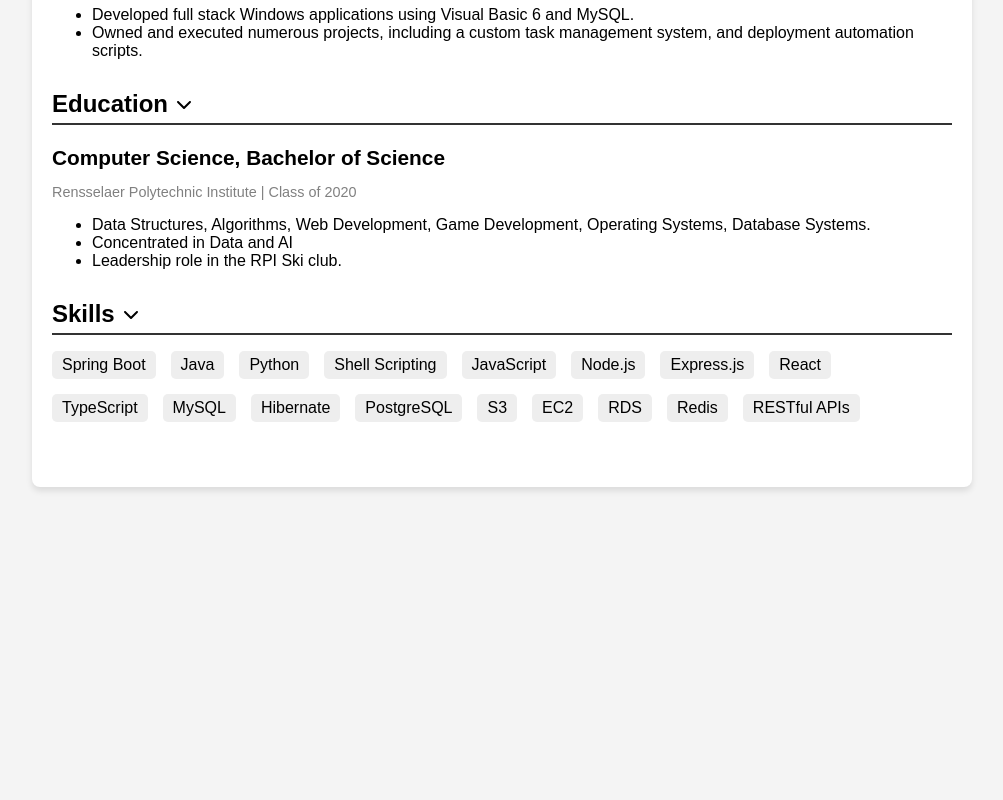
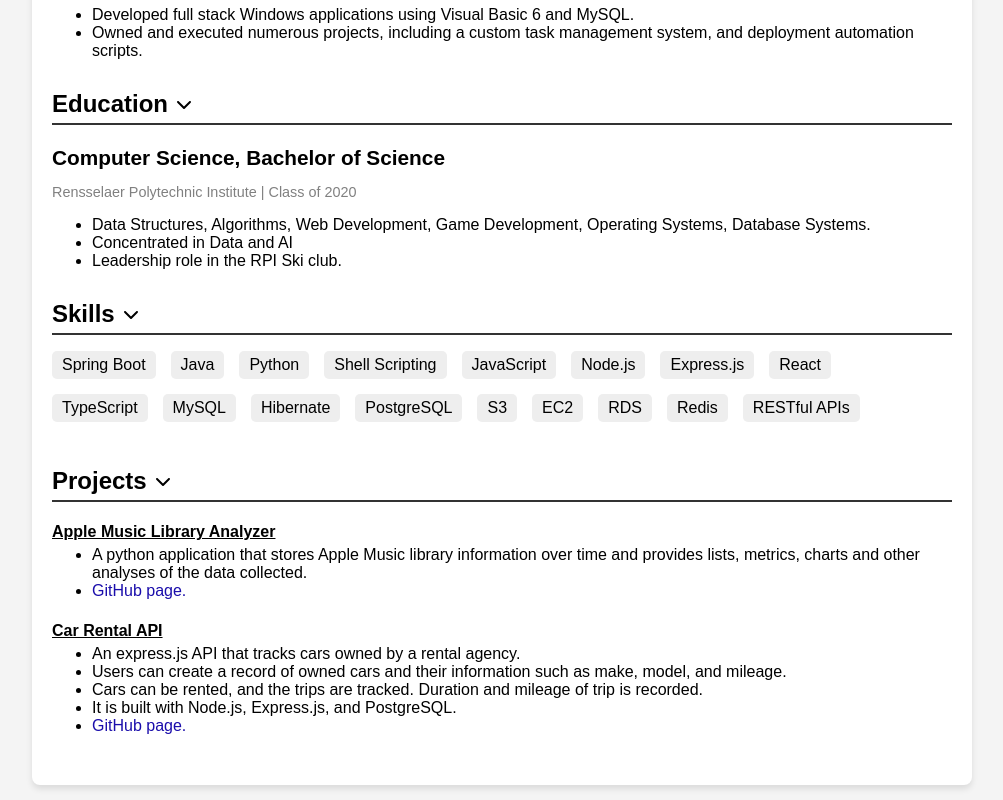
Before and after one commit to wennbergsmithe/my-resume, a React (Create React App) app: page / in a window 1280 px wide. Shown: the part 1024-1824 px from the top of the page, without its empty margins (138-1141 px from the left). Before the commit the page ends 1526 px from the top, so only its background shows below. Built offline with nearby package versions, Linux system fonts and the light colour scheme.

Commit message:
add projects to the resume

```diff
--- a/src/App.css
+++ b/src/App.css
@@ -90,6 +90,15 @@ header p {
   border-radius: 5px;
 }
 
+.project-title {
+  margin-bottom: 0px;
+  text-decoration: underline;
+}
+
+.project-info {
+  margin-top: 5px;
+}
+
 a {
   color: #1a0dab;
   text-decoration: none;
@@ -118,6 +127,7 @@ a:hover {
   margin-right: 10px;
   vertical-align: middle;
 }
+
 
 .resume-item h3 {
   display: flex;
--- a/src/App.js
+++ b/src/App.js
@@ -16,6 +16,7 @@ function App() {
     experience: true,
     education: true,
     skills: true,
+    projects: true,
   });
 
   const toggleSection = (section) => {
@@ -156,6 +157,29 @@ function App() {
           </ul>
         )}
       </section>
+      <section className='resume-section'>
+      <h2 onClick={() => toggleSection('projects')} style={{ cursor: 'pointer' }}>
+          Projects <FontAwesomeIcon icon={getIcon(sections.projects)} className="section-icon" />
+        </h2>
+        {sections.projects && (
+          <div>
+            <h4 className='project-title'>Apple Music Library Analyzer</h4>
+            <ul className='project-info'>
+              <li>A python application that stores Apple Music library information over time and provides lists, metrics, charts and other analyses of the data collected.</li>
+              <li><a href='https://github.com/wennbergsmithe/LibraryAnalyzer' target='_blank' rel="noopener noreferrer">GitHub page.</a></li>
+            </ul>
+
+            <h4 className='project-title'>Car Rental API</h4>
+            <ul className='project-info'>
+              <li>An express.js API that tracks cars owned by a rental agency.</li>
+              <li>Users can create a record of owned cars and their information such as make, model, and mileage.</li>
+              <li>Cars can be rented, and the trips are tracked. Duration and mileage of trip is recorded.</li>
+              <li>It is built with Node.js, Express.js, and PostgreSQL.</li>
+              <li><a href='https://github.com/wennbergsmithe/Car-Rental-API' target='_blank' rel="noopener noreferrer">GitHub page.</a></li>
+            </ul>
+          </div>
+        )}
+      </section>
     </div>
   );
 }
```
